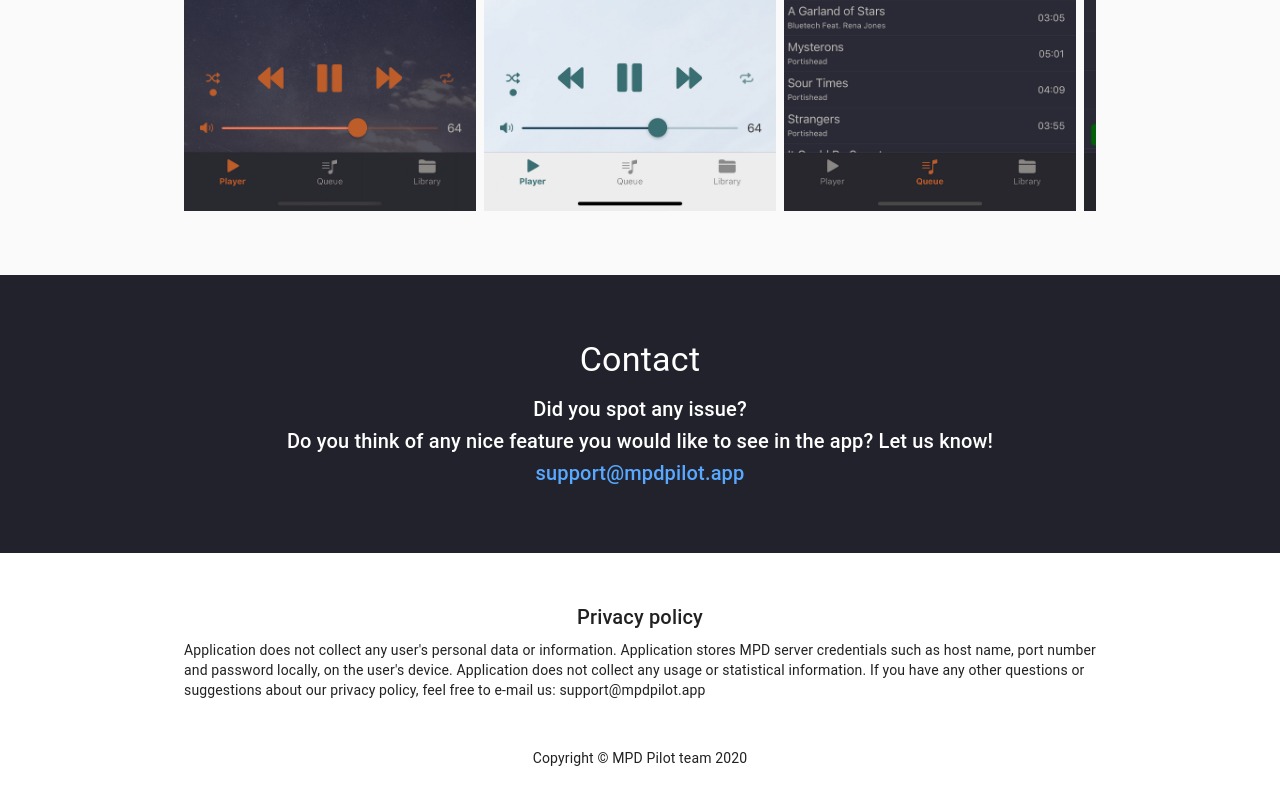
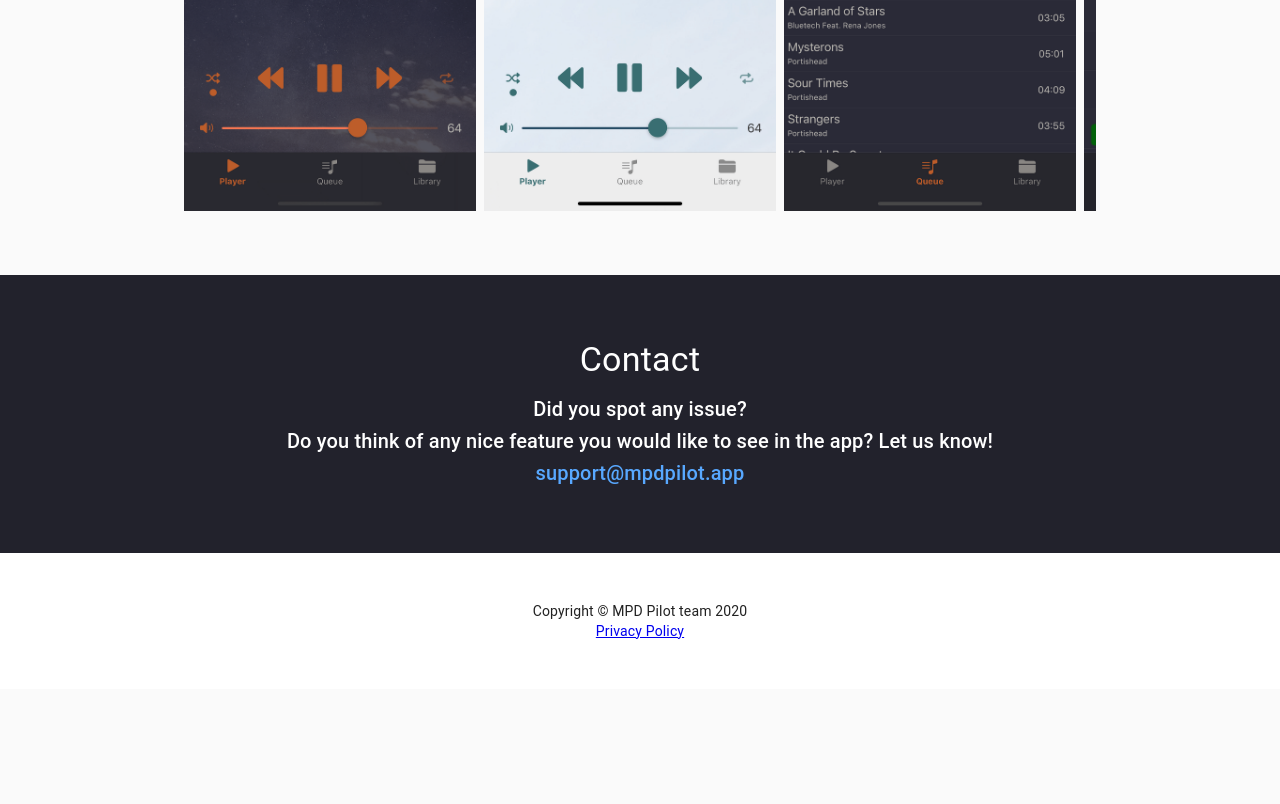
Before and after one commit to MPDPilot/Website, a React (Create React App) app: page / in a window 1280 px wide. Shown: the part 1713-2517 px from the top of the page. After the commit the page ends 2402 px from the top, so only its background shows below. Built offline with nearby package versions, Linux system fonts and the light colour scheme.

Commit message:
feat: privacy policy

```diff
--- a/package.json
+++ b/package.json
@@ -11,6 +11,7 @@
     "fontsource-roboto": "^3.0.3",
     "react": "^17.0.0",
     "react-dom": "^17.0.0",
+    "react-router-dom": "^5.2.0",
     "react-scripts": "3.4.4"
   },
   "scripts": {
--- a/src/App.js
+++ b/src/App.js
@@ -1,25 +1,46 @@
 import React from "react";
-
 import CssBaseline from "@material-ui/core/CssBaseline";
 import { ThemeProvider } from "@material-ui/core";
+import { HashRouter as Router, Switch, Route, Link } from "react-router-dom";
+
 import Hero from "./sections/Hero";
 import Footer from "./sections/Footer";
 import theme from "./theme";
 import Gallery from "./sections/Gallery";
 import Features from "./sections/Features";
 import Contact from "./sections/Contact";
+import PrivacyPolicy from "./sections/PrivacyPolicy";
+
+const Main = () => (
+  <React.Fragment>
+    <main>
+      <Hero />
+      <Features />
+      <Gallery />
+      <Contact />
+    </main>
+    <Footer isHome={true} />
+  </React.Fragment>
+);
+
+const Privacy = () => (
+  <React.Fragment>
+    <main>
+      <Hero small />
+      <PrivacyPolicy />
+    </main>
+    <Footer isHome={false} />
+  </React.Fragment>
+);
 
 function App() {
   return (
     <ThemeProvider theme={theme}>
       <CssBaseline />
-      <main>
-        <Hero />
-        <Features />
-        <Gallery />
-        <Contact />
-      </main>
-      <Footer />
+      <Router basename="/">
+        <Route exact path="/" component={Main} />
+        <Route path="/privacy-policy" component={Privacy} />
+      </Router>
     </ThemeProvider>
   );
 }
--- a/src/sections/Footer.jsx
+++ b/src/sections/Footer.jsx
@@ -3,30 +3,25 @@ import React from "react";
 import Typography from "@material-ui/core/Typography";
 import { makeStyles } from "@material-ui/core/styles";
 import Container from "@material-ui/core/Container";
+import { Link } from "react-router-dom";
 
-function Footer() {
+function Footer({ isHome = true }) {
   const classes = useStyles();
   return (
     <footer className={classes.footer}>
       <Container maxWidth="md">
-        <Typography variant="h6" align="center" gutterBottom id="privacyPolicy">
-          Privacy policy
-        </Typography>
-        <Typography variant="p">
-          Application does not collect any user's personal data or information.
-          Application stores MPD server credentials such as host name, port
-          number and password locally, on the user's device. Application does
-          not collect any usage or statistical information. If you have any
-          other questions or suggestions about our privacy policy, feel free to
-          e-mail us: support@mpdpilot.app
-        </Typography>
-        <Typography
-          variant="body2"
-          align="center"
-          className={classes.copyright}
-        >
+        <Typography variant="body2" align="center">
           Copyright © MPD Pilot team {new Date().getFullYear()}
         </Typography>
+        <Link to={isHome ? "/privacy-policy" : "/"}>
+          <Typography
+            variant="body2"
+            align="center"
+            className={classes.copyright}
+          >
+            {isHome ? "Privacy Policy" : "Home"}
+          </Typography>
+        </Link>
       </Container>
     </footer>
   );
@@ -37,9 +32,6 @@ const useStyles = makeStyles((theme) => ({
     backgroundColor: theme.palette.background.paper,
     padding: theme.spacing(6),
   },
-  copyright: {
-    marginTop: theme.spacing(6),
-  },
 }));
 
 export default Footer;
--- a/src/sections/Hero.jsx
+++ b/src/sections/Hero.jsx
@@ -9,11 +9,14 @@ import { makeStyles } from "@material-ui/core/styles";
 import mpdPilotLogoTransparent from "../assets/mpdPilotLogoTransparent.png";
 import appStoreBadge from "../assets/appStoreBadge.svg";
 
-function Hero() {
+function Hero({ small = false }) {
   const classes = useStyles();
   return (
     <React.Fragment>
-      <div className={classes.heroContent}>
+      <div
+        className={classes.heroContent}
+        style={{ height: small ? "auto" : "calc(100vh - 100px)" }}
+      >
         <Container maxWidth="sm">
           <Box
             display="flex"
@@ -69,9 +72,8 @@ const useStyles = makeStyles((theme) => ({
     background:
       "linear-gradient(0deg, rgba(13,113,254,1) 0%, rgba(88,168,255,1) 100%)",
     padding: theme.spacing(10, 0, 10),
-    height: 'calc(100vh - 100px)',
-    display: 'flex',
-    alignItems: 'center'
+    display: "flex",
+    alignItems: "center",
   },
   heroRow: {
     marginBottom: theme.spacing(6),
--- /dev/null
+++ b/src/sections/PrivacyPolicy.jsx
@@ -0,0 +1,67 @@
+import React from "react";
+
+import { makeStyles } from "@material-ui/core/styles";
+import List from "@material-ui/core/List";
+import ListItem from "@material-ui/core/ListItem";
+import ListItemText from "@material-ui/core/ListItemText";
+import Container from "@material-ui/core/Container";
+import Box from "@material-ui/core/Box";
+import Typography from "@material-ui/core/Typography";
+import Link from "@material-ui/core/Link";
+
+function PrivacyPolicy() {
+  const classes = useStyles();
+  return (
+    <Box color="text.secondary" className={classes.mainWrapper}>
+      <Container className={classes.mainGrid} maxWidth="md" id="contact">
+        <Typography component="h2" variant="h4" align="center" gutterBottom>
+          Privacy Policy
+        </Typography>
+        <List aria-label="privacy policy points">
+          <ListItem>
+            <ListItemText
+              primary="1. Application does not collect any user's personal data or
+              information."
+            />
+          </ListItem>
+          <ListItem>
+            <ListItemText
+              primary="2. Application stores MPD server credentials such as host name, port
+              number and password locally, on the user's device."
+            />
+          </ListItem>
+          <ListItem>
+            <ListItemText
+              primary="3. Application does
+          not collect any usage or statistical information."
+            />
+          </ListItem>
+        </List>
+        <Typography component="P" align="center">
+          If you have any other questions or suggestions about our privacy
+          policy, feel free to e-mail us:{" "}
+          <Link
+            href="mailto:support@mpdpilot.app"
+            variant="p"
+            color="primary"
+            align="center"
+          >
+            support@mpdpilot.app
+          </Link>
+        </Typography>
+      </Container>
+    </Box>
+  );
+}
+
+const useStyles = makeStyles((theme) => ({
+  mainWrapper: {
+    backgroundColor: theme.palette.background.dark,
+  },
+  mainGrid: {
+    paddingTop: theme.spacing(8),
+    paddingBottom: theme.spacing(8),
+  },
+}));
+
+export default PrivacyPolicy;
```
Also changed, not shown: 1 other file (tests, documents, lock files or other folders).
